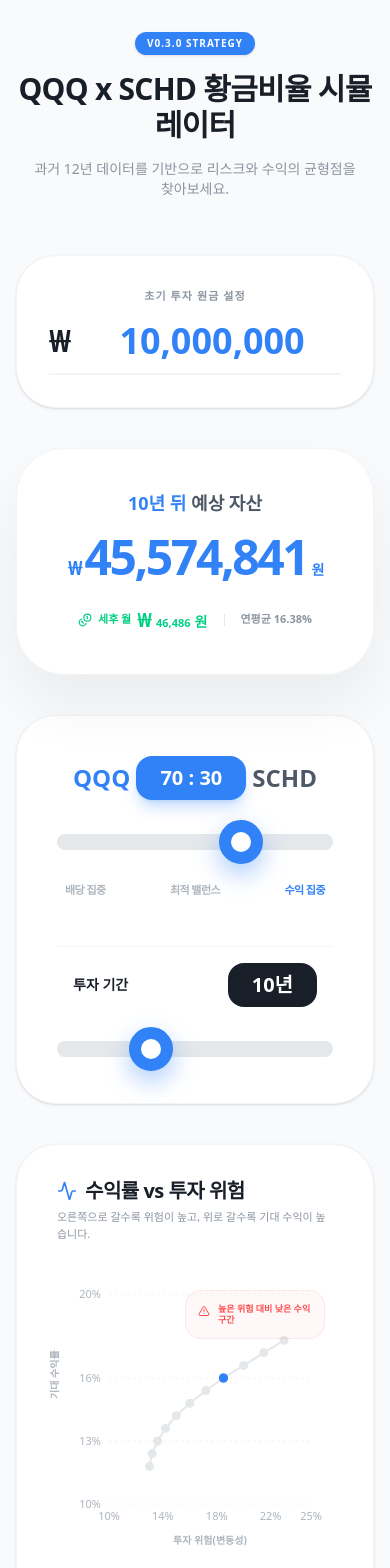
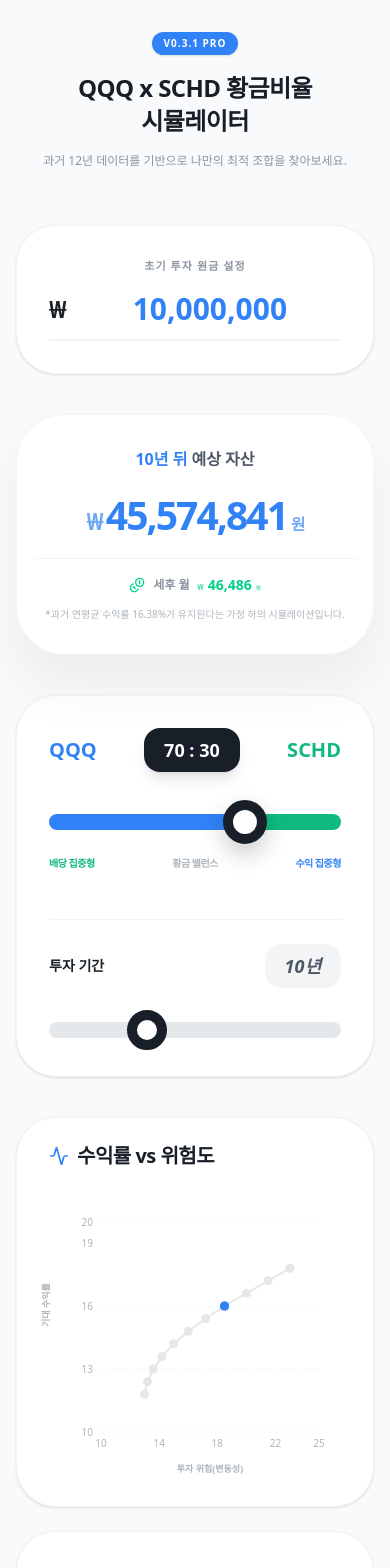
Before and after one commit to kiyeonh1993-create/etf-combination-0.1, a Next.js app: page / in a window 390 px wide. Shown: the top 1568 px of the page. Built offline with nearby package versions, Linux system fonts and the light colour scheme.

Commit message:
feat: v0.3.1 모바일 최적화 - 듀얼 컬러 슬라이더, 타이틀 반응형 및 수치 넘침 해결

```diff
--- a/src/app/page.tsx
+++ b/src/app/page.tsx
@@ -19,7 +19,6 @@
 import { motion } from 'framer-motion';
 import { TrendingUp, ShieldCheck, Coins, Info, Activity, AlertTriangle } from 'lucide-react';
 
-// 2014-2025 실제 데이터 기반
 const annualData = [
   { year: 2014, qqq: 19.18, schd: 15.82 },
   { year: 2015, qqq: 9.45, schd: -0.32 },
@@ -35,8 +34,6 @@
   { year: 2025, qqq: 14.50, schd: 11.20 }
 ];
 
-// 효율적 투자선 데이터 (10% 단위 미리 계산됨)
-// X: 변동성(위험), Y: 기대수익률(CAGR)
 const frontierData = [
   { qqq: 0,   risk: 13.0, return: 11.8, label: "SCHD 100%" },
   { qqq: 10,  risk: 13.2, return: 12.4 },
@@ -56,12 +53,12 @@
   const displayValue = new Intl.NumberFormat('ko-KR').format(num);
   return (
     <span className="inline-flex items-baseline gap-0.5">
-      {isCurrency && <span className="text-xl md:text-2xl font-bold mr-0.5">₩</span>}
+      {isCurrency && <span className="opacity-70 text-[0.6em] font-bold mr-0.5">₩</span>}
       <motion.span key={value} initial={{ opacity: 0, y: 5 }} animate={{ opacity: 1, y: 0 }} className="inline-block">
         {displayValue}
       </motion.span>
-      {!isCurrency && <span className="text-sm md:text-lg font-bold ml-0.5">%</span>}
-      {isCurrency && <span className="text-sm md:text-lg font-bold ml-0.5">원</span>}
+      {isCurrency && <span className="opacity-70 text-[0.4em] font-bold ml-0.5">원</span>}
+      {!isCurrency && <span className="opacity-70 text-[0.6em] font-bold ml-0.5">%</span>}
     </span>
   );
 };
@@ -96,19 +93,11 @@
     const dividendYield = (qqqWeight / 100) * 0.6 + (schdWeight / 100) * 3.4;
     const monthlyDividendPostTax = ((futureValue * (dividendYield / 100)) / 12) * 0.85;
 
-    // 현재 지점에 가장 가까운 프론티어 데이터 찾기
     const currentFrontierPoint = frontierData.reduce((prev, curr) =>
       Math.abs(curr.qqq - qqqWeight) < Math.abs(prev.qqq - qqqWeight) ? curr : prev
     );
 
-    return {
-      chartData,
-      cagr: (cagr * 100).toFixed(2),
-      mdd: (maxDrawdown * 100).toFixed(2),
-      monthlyDividendPostTax: Math.round(monthlyDividendPostTax),
-      futureValue: Math.round(futureValue),
-      currentFrontierPoint
-    };
+    return { chartData, cagr: (cagr * 100).toFixed(2), mdd: (maxDrawdown * 100).toFixed(2), monthlyDividendPostTax: Math.round(monthlyDividendPostTax), futureValue: Math.round(futureValue), currentFrontierPoint };
   }, [qqqWeight, schdWeight, initialInvestment, investmentYears]);
 
   const formatYAxis = (value: number) => {
@@ -118,137 +107,185 @@
   };
 
   return (
-    <main className="min-h-screen bg-[#F9FAFB] p-4 md:p-10 font-sans text-[#191F28] pb-40">
+    <main className="min-h-screen bg-[#F9FAFB] p-4 md:p-10 font-sans text-[#191F28] pb-40 overflow-x-hidden">
       <div className="max-w-3xl mx-auto space-y-10">
 
-        {/* Header */}
-        <header className="text-center space-y-4 py-4">
+        {/* Responsive Header */}
+        <header className="text-center space-y-4 py-4 px-2">
           <div className="flex justify-center gap-2">
-            <span className="bg-[#3182F6] text-white text-[10px] px-3 py-1 rounded-full font-black shadow-sm uppercase tracking-widest">v0.3.0 Strategy</span>
+            <span className="bg-[#3182F6] text-white text-[10px] px-3 py-1 rounded-full font-black shadow-sm uppercase tracking-widest">v0.3.1 Pro</span>
           </div>
-          <h1 className="text-3xl md:text-4xl font-black tracking-tight text-[#191F28]">QQQ x SCHD 황금비율 시뮬레이터</h1>
-          <p className="text-[#8B95A1] text-sm md:text-base font-medium px-4">과거 12년 데이터를 기반으로 리스크와 수익의 균형점을 찾아보세요.</p>
+          <h1 className="text-2xl md:text-4xl font-black tracking-tight text-[#191F28] break-keep leading-snug">
+            QQQ x SCHD 황금비율 시뮬레이터
+          </h1>
+          <p className="text-[#8B95A1] text-xs md:text-base font-medium px-4">과거 12년 데이터를 기반으로 나만의 최적 조합을 찾아보세요.</p>
         </header>
 
-        {/* Full-Width Input */}
+        {/* Improved Full-Width Input */}
         <section className="bg-white p-8 rounded-[40px] shadow-sm border border-[#F2F4F6] w-full group focus-within:shadow-md transition-shadow text-center">
           <label className="text-[11px] font-black text-[#8B95A1] block mb-4 uppercase tracking-widest">초기 투자 원금 설정</label>
-          <div className="flex items-center justify-center gap-3 border-b-2 border-[#F2F4F6] group-focus-within:border-[#3182F6] transition-colors pb-3 max-w-md mx-auto">
-            <span className="text-3xl font-bold text-[#191F28]">₩</span>
+          <div className="flex items-center justify-center gap-3 border-b-2 border-[#F2F4F6] group-focus-within:border-[#3182F6] transition-colors pb-3 max-w-sm mx-auto">
+            <span className="text-2xl font-bold text-[#191F28]">₩</span>
             <input
               type="text"
               value={initialInvestment.toLocaleString()}
               onChange={(e) => setInitialInvestment(Number(e.target.value.replace(/[^0-9]/g, '')))}
-              className="text-4xl font-black text-[#3182F6] w-full text-center outline-none bg-transparent"
+              className="text-3xl font-black text-[#3182F6] w-full text-center outline-none bg-transparent"
             />
           </div>
         </section>
 
-        {/* Future Value Card */}
-        <section className="bg-white p-10 rounded-[48px] shadow-[0_30px_60px_rgba(0,0,0,0.06)] border border-[#F2F4F6] text-center relative overflow-hidden">
-          <div className="relative z-10 space-y-4">
-            <h2 className="text-[#4E5968] font-bold text-lg"><span className="text-[#3182F6]">{investmentYears}년 뒤</span> 예상 자산</h2>
-            <p className="text-5xl md:text-7xl font-black text-[#3182F6] tracking-tighter"><AnimatedNumber value={results.futureValue} isCurrency={true} /></p>
-            <div className="flex items-center justify-center gap-4 pt-2">
-              <div className="flex items-center gap-1.5 text-[11px] font-bold text-[#00D084]"><Coins className="w-3.5 h-3.5" />세후 월 <AnimatedNumber value={results.monthlyDividendPostTax} isCurrency={true} /></div>
-              <div className="w-px h-3 bg-[#E5E8EB]" /><div className="text-[11px] font-bold text-[#8B95A1]">연평균 {results.cagr}%</div>
+        {/* Future Value with Auto-scaling Text */}
+        <section className="bg-white p-8 md:p-12 rounded-[48px] shadow-[0_30px_60px_rgba(0,0,0,0.06)] border border-[#F2F4F6] text-center relative overflow-hidden px-4">
+          <div className="relative z-10 space-y-6">
+            <h2 className="text-[#4E5968] font-bold text-base md:text-lg">
+              <span className="text-[#3182F6]">{investmentYears}년 뒤</span> 예상 자산
+            </h2>
+            <div className="text-[clamp(2rem,10vw,4.5rem)] font-black text-[#3182F6] tracking-tighter leading-none break-all flex flex-wrap justify-center items-baseline gap-1">
+              <AnimatedNumber value={results.futureValue} isCurrency={true} />
+            </div>
+            <div className="flex flex-col items-center gap-3 pt-4 border-t border-[#F2F4F6]">
+              <div className="flex items-center gap-2 text-sm md:text-lg font-black text-[#00D084]">
+                <Coins className="w-4 h-4 md:w-5 md:h-5" />
+                <span className="text-xs md:text-sm font-bold text-[#8B95A1]">세후 월</span>
+                <AnimatedNumber value={results.monthlyDividendPostTax} isCurrency={true} />
+              </div>
+              <p className="text-[10px] md:text-[11px] text-[#ADB5BD] font-medium">*과거 연평균 수익률 {results.cagr}%가 유지된다는 가정 하의 시뮬레이션입니다.</p>
             </div>
           </div>
         </section>
 
-        {/* Controls */}
-        <section className="bg-white p-10 rounded-[40px] shadow-sm border border-[#F2F4F6] space-y-12">
+        {/* Enhanced Multi-Color Controls */}
+        <section className="bg-white p-8 md:p-10 rounded-[40px] shadow-sm border border-[#F2F4F6] space-y-12">
           <div className="space-y-8">
-            <div className="flex justify-between items-center px-4">
-              <span className="text-2xl font-black text-[#3182F6]">QQQ</span>
-              <div className="bg-[#3182F6] text-white px-6 py-2 rounded-2xl text-xl font-black shadow-lg shadow-[#3182F644]">{qqqWeight} : {schdWeight}</div>
-              <span className="text-2xl font-black text-[#4E5968]">SCHD</span>
+            <div className="flex justify-between items-center">
+              <span className="text-xl md:text-2xl font-black text-[#3182F6]">QQQ</span>
+              <div className="bg-[#191F28] text-white px-5 py-2 rounded-2xl text-lg font-black shadow-lg">
+                {qqqWeight} : {schdWeight}
               </div>
-            <input type="range" min="0" max="100" step="5" value={qqqWeight} onChange={(e) => setQqqWeight(parseInt(e.target.value))} className="w-full h-4 bg-[#E5E8EB] rounded-full appearance-none cursor-pointer accent-[#3182F6]" />
-            <div className="flex justify-between text-[11px] font-black text-[#ADB5BD] uppercase tracking-tighter px-2"><span>배당 집중</span><span>최적 밸런스</span><span className="text-[#3182F6]">수익 집중</span></div>
+              <span className="text-xl md:text-2xl font-black text-[#10B981]">SCHD</span>
             </div>
-          <div className="space-y-8 pt-4 border-t border-[#F2F4F6]">
-            <div className="flex justify-between items-center px-4">
-              <span className="text-sm font-black text-[#191F28]">투자 기간</span>
-              <div className="bg-[#191F28] text-white px-6 py-2 rounded-2xl text-xl font-black">{investmentYears}년</div>
+            <div className="relative pt-2">
+              <input
+                type="range" min="0" max="100" step="5" value={qqqWeight}
+                onChange={(e) => setQqqWeight(parseInt(e.target.value))}
+                className="dual-slider w-full h-4 rounded-full appearance-none cursor-pointer"
+                style={{
+                  background: `linear-gradient(to right, #3182F6 0%, #3182F6 ${qqqWeight}%, #10B981 ${qqqWeight}%, #10B981 100%)`
+                }}
+              />
+              <div className="flex justify-between mt-5 text-[10px] md:text-[11px] font-black text-[#ADB5BD] uppercase tracking-tighter">
+                <span className="text-[#10B981]">배당 집중형</span>
+                <span>황금 밸런스</span>
+                <span className="text-[#3182F6]">수익 집중형</span>
               </div>
-            <input type="range" min="1" max="30" step="1" value={investmentYears} onChange={(e) => setInvestmentYears(parseInt(e.target.value))} className="w-full h-4 bg-[#E5E8EB] rounded-full appearance-none cursor-pointer accent-[#191F28]" />
+            </div>
+          </div>
+
+          <div className="space-y-8 pt-6 border-t border-[#F2F4F6]">
+            <div className="flex justify-between items-center">
+              <span className="text-sm md:text-base font-black text-[#191F28]">투자 기간</span>
+              <div className="bg-[#F2F4F6] text-[#4E5968] px-5 py-2 rounded-2xl text-lg font-black italic">
+                {investmentYears}년
+              </div>
+            </div>
+            <input
+              type="range" min="1" max="30" step="1" value={investmentYears}
+              onChange={(e) => setInvestmentYears(parseInt(e.target.value))}
+              className="w-full h-4 bg-[#E5E8EB] rounded-full appearance-none cursor-pointer accent-[#191F28]"
+            />
           </div>
         </section>
 
-        {/* NEW: Risk vs Return Chart (Efficient Frontier) */}
-        <section className="bg-white p-8 md:p-10 rounded-[40px] shadow-sm border border-[#F2F4F6] space-y-8">
-          <div className="px-2">
-            <h3 className="text-xl font-black tracking-tight flex items-center gap-2">
-              <Activity className="text-[#3182F6] w-5 h-5" /> 수익률 vs 투자 위험
+        {/* Symmetrical Charts */}
+        <div className="space-y-6">
+          {/* Scatter Chart */}
+          <section className="bg-white p-6 md:p-10 rounded-[40px] shadow-sm border border-[#F2F4F6] space-y-8 overflow-hidden">
+            <h3 className="text-xl font-black tracking-tight flex items-center gap-2 px-2">
+              <Activity className="text-[#3182F6] w-5 h-5" /> 수익률 vs 위험도
             </h3>
-            <p className="text-[11px] font-medium text-[#8B95A1] mt-1">오른쪽으로 갈수록 위험이 높고, 위로 갈수록 기대 수익이 높습니다.</p>
-          </div>
-
-          <div className="h-[280px] w-full relative">
+            <div className="h-[280px] w-full">
               <ResponsiveContainer width="100%" height="100%">
                 <ScatterChart margin={{ top: 20, right: 30, bottom: 20, left: 0 }}>
                   <CartesianGrid strokeDasharray="3 3" vertical={false} stroke="#F2F4F6" />
-                <XAxis type="number" dataKey="risk" name="Risk" unit="%" domain={[10, 25]} axisLine={false} tickLine={false} tick={{fill: '#ADB5BD', fontSize: 11}} label={{ value: '투자 위험(변동성)', position: 'insideBottom', offset: -10, fontSize: 10, fill: '#ADB5BD', fontWeight: 'bold' }} />
-                <YAxis type="number" dataKey="return" name="Return" unit="%" domain={[10, 20]} axisLine={false} tickLine={false} tick={{fill: '#ADB5BD', fontSize: 11}} label={{ value: '기대 수익률', angle: -90, position: 'insideLeft', fontSize: 10, fill: '#ADB5BD', fontWeight: 'bold' }} />
-                <ZAxis type="number" range={[60, 400]} />
-                <Tooltip cursor={{ strokeDasharray: '3 3' }} contentStyle={{ borderRadius: '16px', border: 'none', boxShadow: '0 10px 20px rgba(0,0,0,0.05)' }} formatter={(value, name) => [value + "%", name === 'return' ? '기대 수익' : '투자 위험']} />
-                <Scatter name="Efficient Frontier" data={frontierData} fill="#E5E8EB" line={{ stroke: '#E5E8EB', strokeWidth: 2 }} shape="circle">
+                  <XAxis type="number" dataKey="risk" domain={[10, 25]} axisLine={false} tickLine={false} tick={{fill: '#ADB5BD', fontSize: 10}} label={{ value: '투자 위험(변동성)', position: 'insideBottom', offset: -10, fontSize: 9, fill: '#ADB5BD', fontWeight: 'bold' }} />
+                  <YAxis type="number" dataKey="return" domain={[10, 20]} axisLine={false} tickLine={false} tick={{fill: '#ADB5BD', fontSize: 10}} label={{ value: '기대 수익률', angle: -90, position: 'insideLeft', fontSize: 9, fill: '#ADB5BD', fontWeight: 'bold' }} />
+                  <ZAxis type="number" range={[100, 400]} />
+                  <Tooltip cursor={{ strokeDasharray: '3 3' }} contentStyle={{ borderRadius: '16px', border: 'none', boxShadow: '0 10px 20px rgba(0,0,0,0.05)' }} formatter={(value) => [value + "%"]} />
+                  <Scatter data={frontierData} fill="#E5E8EB" line={{ stroke: '#E5E8EB', strokeWidth: 2 }}>
                     {frontierData.map((entry, index) => (
                       <Cell key={`cell-${index}`} fill={entry.qqq === results.currentFrontierPoint.qqq ? '#3182F6' : '#E5E8EB'} />
                     ))}
                   </Scatter>
-                {/* Active Point Overlay for Animation */}
-                <Scatter data={[results.currentFrontierPoint]} fill="#3182F6" shape="circle" />
+                  <Scatter data={[results.currentFrontierPoint]} fill="#3182F6" />
                 </ScatterChart>
               </ResponsiveContainer>
-
-            {/* Inefficient Zone Overlay */}
-            <div className="absolute top-4 right-4 bg-[#FF4D4F0A] border border-[#FF4D4F1A] p-3 rounded-2xl flex items-start gap-2 max-w-[140px]">
-              <AlertTriangle className="w-3 h-3 text-[#FF4D4F] mt-0.5 shrink-0" />
-              <p className="text-[9px] text-[#FF4D4F] font-bold leading-tight text-left">높은 위험 대비 낮은 수익 구간</p>
-            </div>
-          </div>
-
-          <div className="bg-[#3182F60A] p-5 rounded-3xl">
-            <p className="text-xs font-bold text-[#3182F6] leading-relaxed">
-              💡 <span className="underline decoration-2">전략 팁</span>: 현재 선택하신 {qqqWeight}:{schdWeight} 비율은 {qqqWeight >= 60 && qqqWeight <= 80 ? "가장 효율적인 수익-위험 밸런스 구간에 위치해 있습니다!" : qqqWeight < 40 ? "수익률은 낮지만 하락장에서 가장 강력한 방어력을 보여줍니다." : "높은 수익을 기대하는 만큼 큰 하락 위험을 감수해야 합니다."}
-            </p>
             </div>
           </section>
 
-        {/* Backtest Chart */}
+          {/* Line Chart */}
           <section className="bg-white py-10 px-4 md:px-8 rounded-[40px] shadow-sm border border-[#F2F4F6] space-y-8 overflow-hidden">
-          <div className="px-4"><h3 className="text-xl font-black tracking-tight mb-1">성장 곡선 비교분석</h3><p className="text-[11px] font-medium text-[#8B95A1]">100% 투자했을 때와 나의 조합을 한눈에 비교하세요.</p></div>
+            <h3 className="text-xl font-black tracking-tight px-4 md:px-6">성장 곡선 비교</h3>
             <div className="h-[360px] w-full">
               <ResponsiveContainer width="100%" height="100%">
                 <ComposedChart data={results.chartData} margin={{ left: 0, right: 20, top: 10, bottom: 0 }}>
-                <defs><linearGradient id="colorValue" x1="0" y1="0" x2="0" y2="1"><stop offset="5%" stopColor="#3182F6" stopOpacity={0.15}/><stop offset="95%" stopColor="#3182F6" stopOpacity={0}/></linearGradient></defs>
+                  <defs>
+                    <linearGradient id="colorValue" x1="0" y1="0" x2="0" y2="1">
+                      <stop offset="5%" stopColor="#3182F6" stopOpacity={0.15}/><stop offset="95%" stopColor="#3182F6" stopOpacity={0}/>
+                    </linearGradient>
+                  </defs>
                   <CartesianGrid strokeDasharray="3 3" vertical={false} stroke="#F2F4F6" />
                   <XAxis dataKey="year" axisLine={false} tickLine={false} tick={{ fill: '#ADB5BD', fontSize: 11 }} dy={10} interval={"preserveStartEnd"} />
                   <YAxis width={60} domain={['auto', 'auto']} axisLine={false} tickLine={false} tick={{ fill: '#ADB5BD', fontSize: 11 }} tickFormatter={formatYAxis} dx={-5} />
-                <Tooltip cursor={{ stroke: '#3182F6', strokeWidth: 1 }} contentStyle={{ borderRadius: '24px', border: 'none', boxShadow: '0 20px 40px rgba(0,0,0,0.1)', padding: '20px' }} />
-                <Legend verticalAlign="top" align="right" iconType="circle" iconSize={8} wrapperStyle={{ fontSize: '10px', fontWeight: 'bold', color: '#8B95A1', paddingBottom: '30px' }} />
+                  <Tooltip contentStyle={{ borderRadius: '24px', border: 'none', boxShadow: '0 20px 40px rgba(0,0,0,0.1)', padding: '20px' }} />
+                  <Legend verticalAlign="top" align="right" iconType="circle" iconSize={8} wrapperStyle={{ fontSize: '10px', fontWeight: 'bold', color: '#8B95A1', paddingBottom: '30px', paddingRight: '10px' }} />
                   <Area name="내 조합" type="monotone" dataKey="value" stroke="#3182F6" strokeWidth={5} fill="url(#colorValue)" animationDuration={1000} />
                   <Line name="QQQ 100%" type="monotone" dataKey="qqqOnly" stroke="#ADB5BD" strokeWidth={2} strokeDasharray="5 5" dot={false} />
-                <Line name="SCHD 100%" type="monotone" dataKey="schdOnly" stroke="#00D084" strokeWidth={2} strokeDasharray="5 5" dot={false} />
+                  <Line name="SCHD 100%" type="monotone" dataKey="schdOnly" stroke="#10B981" strokeWidth={2} strokeDasharray="5 5" dot={false} />
                 </ComposedChart>
               </ResponsiveContainer>
             </div>
-          <div className="mx-4 bg-[#F9FAFB] p-5 rounded-3xl flex items-start gap-3"><Info className="w-4 h-4 text-[#3182F6] mt-0.5 shrink-0" /><div className="text-[11px] text-[#4E5968] leading-relaxed font-medium"><p>• <strong className="text-[#3182F6]">파란 실선</strong>: 내 조합 / <strong className="text-[#8B95A1]">회색 점선</strong>: QQQ 100% / <strong className="text-[#00D084]">초록 점선</strong>: SCHD 100%</p></div></div>
+            <div className="mx-4 md:mx-6 bg-[#F9FAFB] p-5 rounded-3xl flex items-start gap-3">
+              <Info className="w-4 h-4 text-[#3182F6] mt-0.5 shrink-0" />
+              <div className="text-[11px] text-[#4E5968] leading-relaxed font-medium">
+                <p>• <strong className="text-[#3182F6]">파란 실선</strong>은 <strong className="text-[#3182F6]">내 조합</strong>의 성과입니다.</p>
+                <p>• <strong className="text-[#8B95A1]">회색 점선</strong>은 QQQ 100%, <strong className="text-[#10B981]">초록 점선</strong>은 SCHD 100%입니다.</p>
+              </div>
+            </div>
           </section>
+        </div>
 
-        {/* Footer */}
-        <footer className="text-center pt-10 pb-20 space-y-6">
-          <p className="text-[11px] text-[#B0B8C1] leading-relaxed px-8">Data Source: Portfolio Visualizer (2014-2025).<br />수익률 vs 투자 위험 차트는 통계적 기대값을 기반으로 하며, 실제 위험은 시장 상황에 따라 달라질 수 있습니다.</p>
+        {/* Footer with Extra Padding */}
+        <footer className="text-center pt-10 pb-32 space-y-6">
+          <p className="text-[11px] text-[#B0B8C1] leading-relaxed px-8">
+            Data Source: Portfolio Visualizer (2014-2025).<br />
+            배당금은 배당소득세 15.0%를 원천징수한 세후 금액 기준입니다.<br />
+            실제 투자 수익은 제반 비용 및 시장 상황에 따라 달라질 수 있습니다.
+          </p>
         </footer>
       </div>
 
       <style jsx global>{`
-        input[type='range']::-webkit-slider-thumb {
-          -webkit-appearance: none; width: 44px; height: 44px; background: #ffffff; border: 12px solid #3182F6; border-radius: 50%; box-shadow: 0 10px 25px rgba(49, 130, 246, 0.4); cursor: pointer; transition: all 0.2s ease;
+        input[type='range'].dual-slider::-webkit-slider-thumb {
+          -webkit-appearance: none;
+          width: 44px;
+          height: 44px;
+          background: #ffffff;
+          border: 10px solid #191F28;
+          border-radius: 50%;
+          box-shadow: 0 10px 25px rgba(0, 0, 0, 0.2);
+          cursor: pointer;
+          transition: transform 0.1s ease;
         }
-        input[type='range']::-webkit-slider-thumb:active { transform: scale(1.2); }
+        input[type='range']:not(.dual-slider)::-webkit-slider-thumb {
+          -webkit-appearance: none;
+          width: 40px;
+          height: 40px;
+          background: #ffffff;
+          border: 10px solid #191F28;
+          border-radius: 50%;
+          cursor: pointer;
+        }
       `}</style>
     </main>
   );
```
Lines whose indentation alone changed are shown as unchanged.
